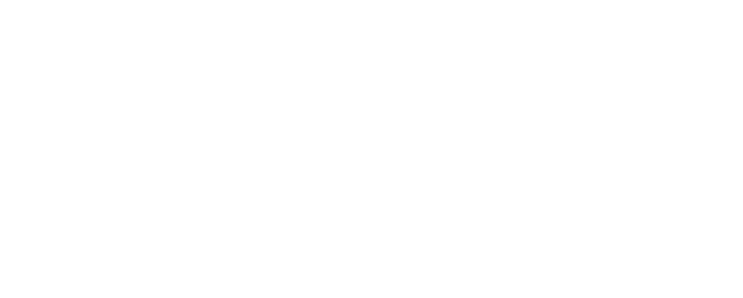
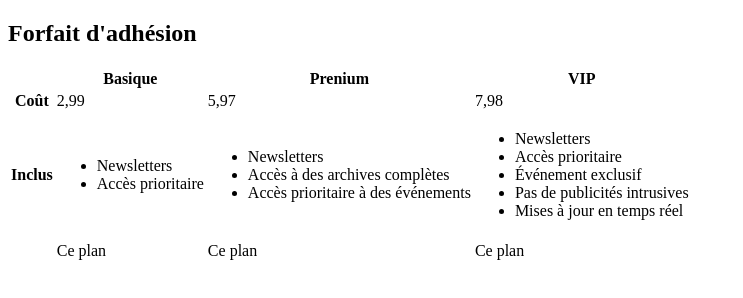
Before and after one commit to Daviddubucdev/TP2-siteweb, a plain HTML site: page Pages/subscribe.html in a window 1280 px wide. Shown: the whole page, without its empty margins (0-743 px from the left). Drawn offline with Linux system fonts and the light colour scheme.

Commit message:
Update subscribe.html

```diff
--- a/Pages/subscribe.html
+++ b/Pages/subscribe.html
@@ -1,12 +1,77 @@
 <!DOCTYPE html>
 <html lang="en">
+
 <head>
     <meta charset="UTF-8">
     <meta name="viewport" content="width=device-width, initial-scale=1.0">
     <title>Adhésion</title>
-    <link rel="stylesheet" href="../style/subscribe.css"/>
+    <link rel="stylesheet" href="../style/subscribe.css" />
 </head>
 <body>
+    <header>
+        <!-- Ajoutez ici votre contenu d'en-tête -->
+    </header>
 
+    <main>
+        <section class="entiremain">
+            <h2>Forfait d'adhésion</h2>
+            <table class="adhesiontable">
+                <thead>
+                    <tr>
+                        <th></th>
+                        <th>Basique</th>
+                        <th>Prenium</th>
+                        <th>VIP</th>
+                    </tr>
+                </thead>
+                <tbody>
+                    <tr>
+                        <th>Coût</th>
+                        <td>2,99</td>
+                        <td>5,97</td>
+                        <td>7,98</td>
+                    </tr>
+                    <tr>
+                        <th>Inclus</th>
+                        <td class="forfaitbasique">
+                            <ul>
+                                <li>Newsletters</li>
+                                <li>Accès prioritaire</li>
+                            </ul>
+                        </td>
+                        <td class="forfaitprenium">
+                            <ul>
+                                <li>Newsletters</li>
+                                <li>Accès à des archives complètes</li>
+                                <li>Accès prioritaire à des événements</li>
+                            </ul>
+                        </td>
+                        <td class="forfaitvip">
+                            <ul>
+                                <li>Newsletters</li>
+                                <li>Accès prioritaire</li>
+                                <li>Événement exclusif</li>
+                                <li>Pas de publicités intrusives</li>
+                                <li>Mises à jour en temps réel</li>
+                            </ul>
+                        </td>
+                    </tr>
+                    <tr>
+                        <tfoot>
+                        <th></th>
+                        <td>Ce plan</td>
+                        <td>Ce plan</td>
+                        <td>Ce plan</td>
+                        </tfoot>
+                    </tr>
+                </tbody>
+            </table>
+        </section>
+    </main>
+
+    <footer>
+        <!-- Ajoutez ici votre contenu de pied de page -->
+    </footer>
 </body>
+
 </html>
```
